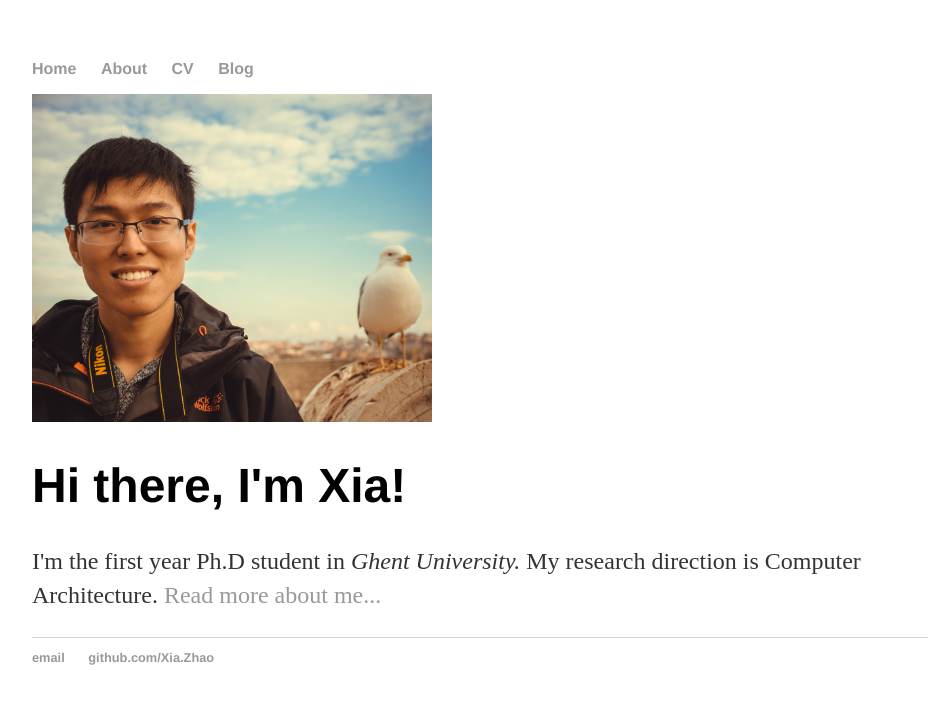
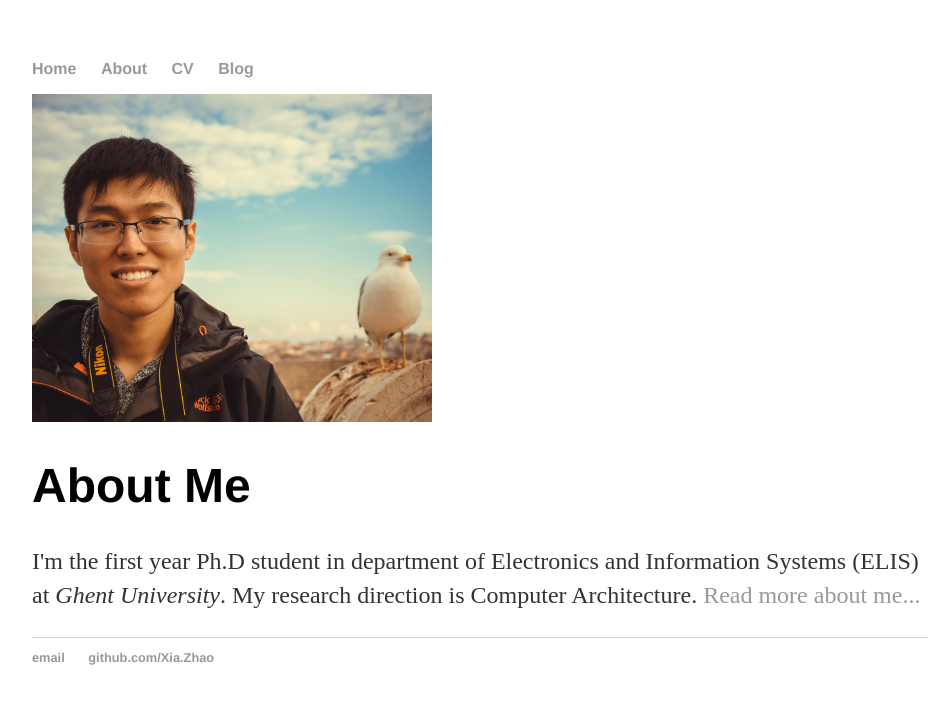
Before and after one commit to zhaoxiahust/zhaoxiahust.github.com, a Jekyll site: the page built from index.html, in a window 1280 px wide. Shown: the top 704 px of the page, without its empty margins (160-1110 px from the left). Built offline with Jekyll 4.4.1, drawn with Linux system fonts in a browser that asks for light colours.

Commit message:
Update index.html

```diff
--- a/index.html
+++ b/index.html
@@ -4,6 +4,6 @@ title: Xia Zhao, Ghent University, ELSI
 ---
 <div class="blurb">
 	<img src="/images/me.jpg" alt="Mountain View" style="width:400px;height:328px;">
-	<h1>Hi there, I'm Xia! </h1>
-	<p>I'm the first year Ph.D student in <em>Ghent University.</em> My research direction is Computer Architecture. <a href="/about">Read more about me...</a></p>
+	<h1>About Me </h1>
+	<p>I'm the first year Ph.D student in department of Electronics and Information Systems (ELIS) at <em>Ghent University</em>. My research direction is Computer Architecture. <a href="/about">Read more about me...</a></p>
 </div><!-- /.blurb -->
```
